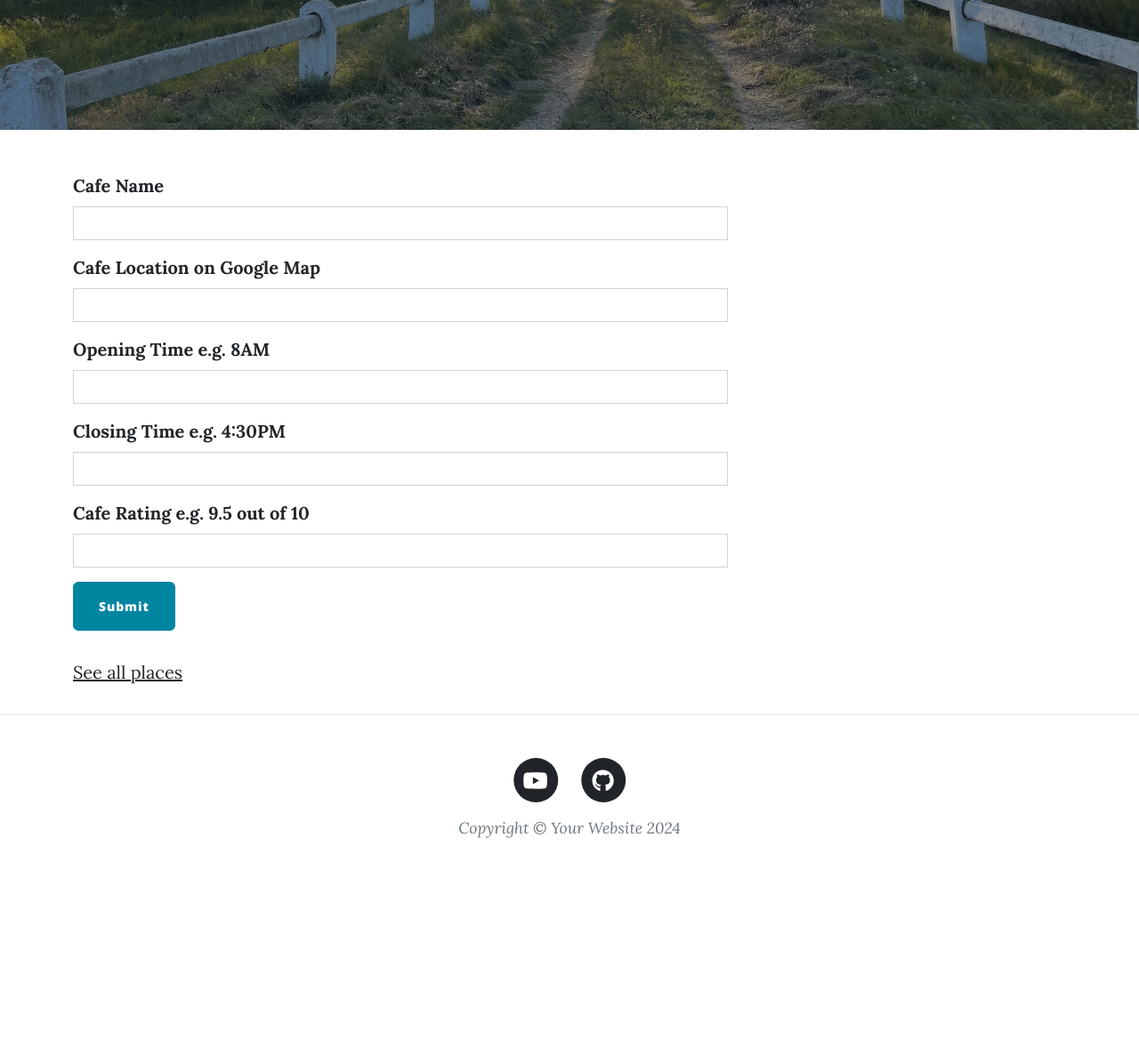
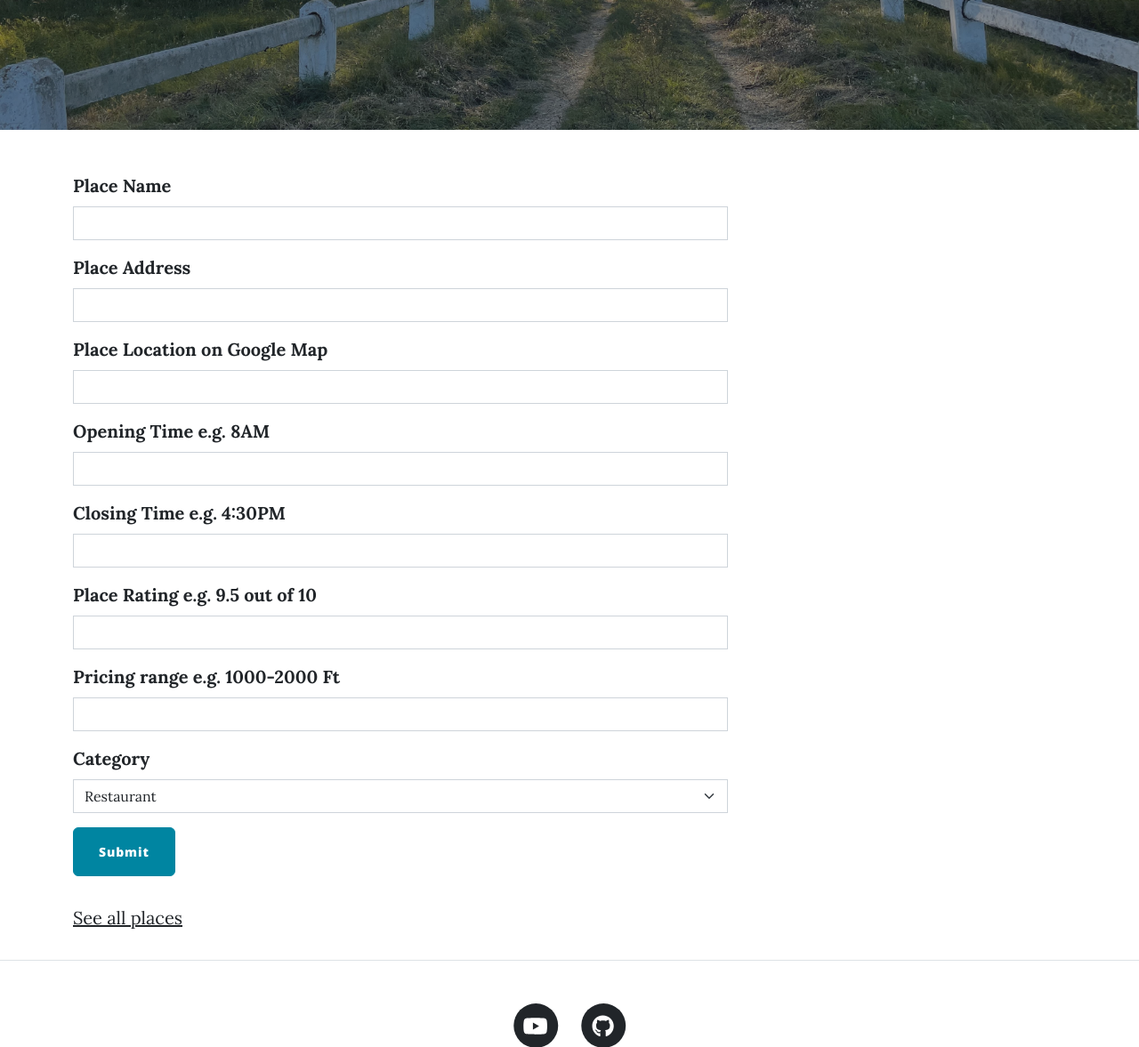
Before and after one commit to taka-rl/flask_webapp, a Flask app: page /add-place in a window 1280 px wide. Shown: the part 482-1659 px from the top of the page at 89% size. Before the commit the page ends 1424 px from the top, so only its background shows below. Run offline with Flask 3, Linux system fonts and the light colour scheme; some libraries are stand-ins or nearby versions.

Commit message:
modified url_for function name,html rename CafeForm to CreatePlaceForm, adding new fields.

```diff
--- a/forms.py
+++ b/forms.py
@@ -1,5 +1,5 @@
 from flask_wtf import FlaskForm
-from wtforms import StringField, SubmitField, PasswordField
+from wtforms import StringField, SubmitField, PasswordField, SelectField
 from wtforms.validators import DataRequired, URL, Email
 from flask_ckeditor import CKEditorField
 
@@ -35,16 +35,16 @@ class CommentForm(FlaskForm):
 
 
 # WTForms
-class CafeForm(FlaskForm):
-    name = StringField('Cafe Name', validators=[DataRequired()])
-    location = StringField('Cafe Location on Google Map', validators=[DataRequired(), URL(message="Invalid URL")])
+class CreatePlaceForm(FlaskForm):
+    name = StringField('Place Name', validators=[DataRequired()])
+    location = StringField('Place Address')
+    location_url = StringField('Place Location on Google Map', validators=[DataRequired(), URL(message="Invalid URL")])
     open_time = StringField('Opening Time e.g. 8AM')
     close_time = StringField('Closing Time e.g. 4:30PM')
-    rating = StringField('Cafe Rating e.g. 9.5 out of 10')
-
+    rating = StringField('Place Rating e.g. 9.5 out of 10')
+    pricing = StringField('Pricing range e.g. 1000-2000 Ft')
+    category = SelectField('Category',
+                           choices=[('Restaurant', 'Restaurant'),
+                                    ('Cafe', 'Cafe'),
+                                    ('Sightseeing Spot', 'Sightseeing Spot')])
     submit = SubmitField('Submit')
-
-
-class RateCafeForm(FlaskForm):
-    rating = StringField("Cafe Rating e.g. 9.5 out of 10", validators=[DataRequired()])
-    submit = SubmitField('Submit')
--- a/main.py
+++ b/main.py
@@ -8,7 +8,7 @@ from sqlalchemy.orm import relationship, DeclarativeBase, Mapped, mapped_column
 from sqlalchemy import Integer, String, Text, Float
 from functools import wraps
 from werkzeug.security import generate_password_hash, check_password_hash
-from forms import CreatePostForm, RegisterForm, LoginForm, CommentForm, CafeForm, RateCafeForm
+from forms import CreatePostForm, RegisterForm, LoginForm, CommentForm, CreatePlaceForm
 from weather import get_weather_info
 from currency import get_currency_info
 from dotenv import load_dotenv
@@ -103,6 +103,7 @@ class Place(db.Model):
     location: Mapped[str] = mapped_column(String(50), nullable=False)
     open_time: Mapped[str] = mapped_column(String(10), nullable=True)
     close_time: Mapped[str] = mapped_column(String(10), nullable=True)
+    pricing: Mapped[float] = mapped_column(String(15), nullable=True)
     rating: Mapped[float] = mapped_column(Float, nullable=True)
     category: Mapped[str] = mapped_column(String(15), nullable=True)
     location_url: Mapped[str] = mapped_column(String(250), nullable=True)
@@ -231,7 +232,7 @@ def add_new_post():
             subtitle=form.subtitle.data,
             body=form.body.data,
             img_url=form.img_url.data,
-            author=current_user,
+            blog_author=current_user,
             date=date.today().strftime("%B %d, %Y")
         )
         db.session.add(new_post)
@@ -249,7 +250,7 @@ def edit_post(post_id):
         title=post.title,
         subtitle=post.subtitle,
         img_url=post.img_url,
-        author=post.author,
+        blog_author=post.blog_author,
         body=post.body
     )
     if edit_form.validate_on_submit():
@@ -295,34 +296,57 @@ def contact():
 
 @app.route('/places')
 def show_places():
-    all_places = []
+    result = db.session.execute(db.select(Place))
+    all_places = result.scalars().all()
     return render_template('places.html', places=all_places)
 
 
 @app.route("/add-place", methods=["POST", "GET"])
 def add_place():
-    form = CafeForm()
+    form = CreatePlaceForm()
     if form.validate_on_submit():
         place = Place(name=form.name.data,
                       location=form.location.data,
+                      location_url=form.location_url.data,
                       open_time=form.open_time.data,
                       close_time=form.close_time.data,
-                      rating=form.rating.data)
+                      rating=form.rating.data,
+                      pricing=form.pricing.data,
+                      category=form.category.data,
+                      place_author=current_user)
         db.session.add(place)
         db.session.commit()
-        return redirect(url_for('home'))
+        return redirect(url_for('show_places'))
     return render_template("add-place.html", form=form)
 
 
 @app.route('/edit-place/<int:place_id>', methods=["POST", "GET"])
 def edit_place(place_id):
-    form = RateCafeForm()
-    cafe = db.get_or_404(Place, place_id)  # to check if the movie_id exists among Movie database.
-    if form.validate_on_submit():
-        cafe.rating = float(form.rating.data)
+    place = db.get_or_404(Place, place_id)
+
+    edit_form = CreatePlaceForm(
+        name=place.name,
+        location=place.location,
+        location_url=place.location_url,
+        open_time=place.open_time,
+        close_time=place.close_time,
+        rating=place.rating,
+        pricing=place.pricing,
+        category=place.category)
+
+    if edit_form.validate_on_submit():
+        place.name = edit_form.name.data
+        place.location = edit_form.location.data
+        place.location_url = edit_form.location_url.data
+        place.open_time = edit_form.open_time.data
+        place.close_time = edit_form.close_time.data
+        place.rating = edit_form.rating.data
+        place.pricing = edit_form.pricing.data
+        place.category = edit_form.category.data
+
         db.session.commit()  # Commit the changes
-        return redirect(url_for('get_all_posts'))
-    return render_template('edit-place.html', cafe=cafe, form=form)
+        return redirect(url_for('show_places'))
+    return render_template('edit-place.html', place=place, form=edit_form)
 
 
 @app.route('/delete/<int:place_id>')
--- a/templates/index.html
+++ b/templates/index.html
@@ -29,7 +29,7 @@
         </a>
         <p class="post-meta">
           Posted by
-          <a href="#">{{post.author.name}}</a>
+          <a href="#">{{post.blog_author.name}}</a>
           on {{post.date}}
           <!-- Only show delete button if user id is 1 (admin user) -->
           {% if current_user.id == 1: %}
--- a/templates/places.html
+++ b/templates/places.html
@@ -41,8 +41,8 @@
                 <td>{{ place.rating }}</td>
                 <td>{{ place.pricing }}</td>
                 <td>{{ place.category }}</td>
-                <td><a href="{{ url_for('edit_place', id=place.id) }}">Edit</a></td>
-                <td><a href="{{ url_for('delete_place', id=place.id) }}">Delete</a></td>
+                <td><a href="{{ url_for('edit_place', place_id=place.id) }}">Edit</a></td>
+                <td><a href="{{ url_for('delete_place', place_id=place.id) }}">Delete</a></td>
             </tr>
           {% endfor %}
   	  </table>
--- a/templates/post.html
+++ b/templates/post.html
@@ -11,7 +11,7 @@
           <h2 class="subheading">{{ post.subtitle }}</h2>
           <span class="meta"
             >Posted by
-            <a href="#">{{ post.author.name }}</a>
+            <a href="#">{{ post.blog_author.name }}</a>
             on {{ post.date }}
           </span>
         </div>
```
Also changed, not shown: templates/edit-place.html (+23 -5 lines).
